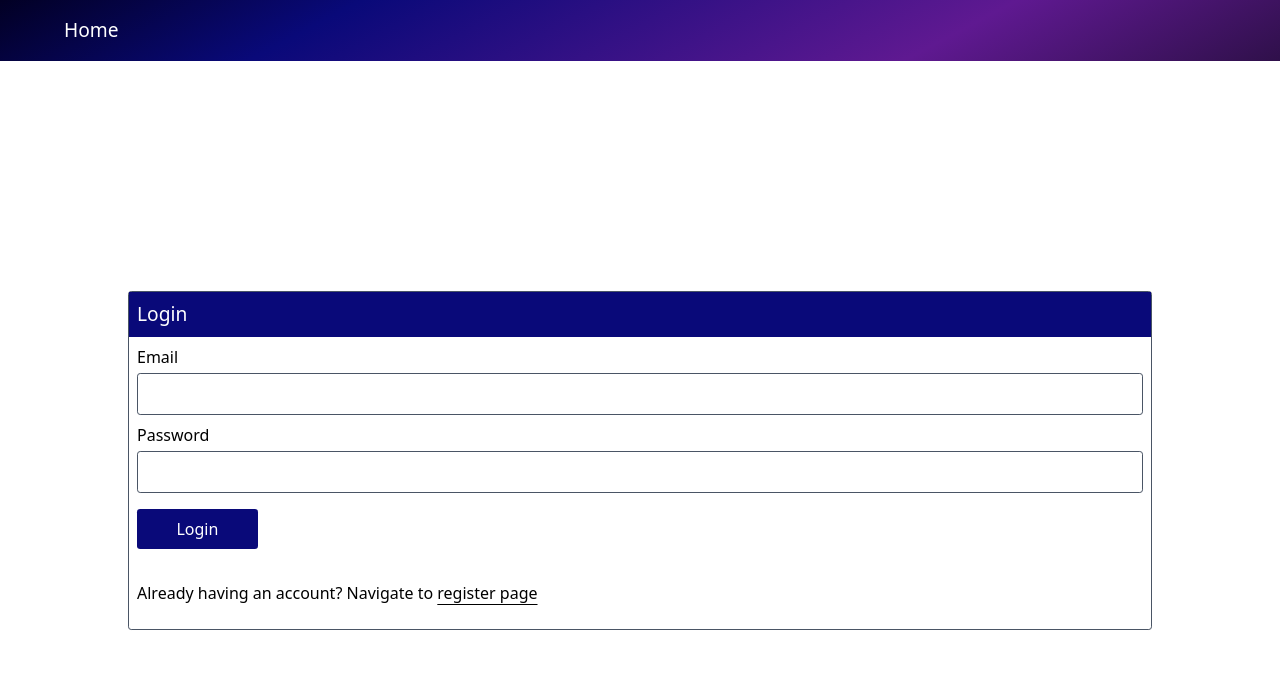
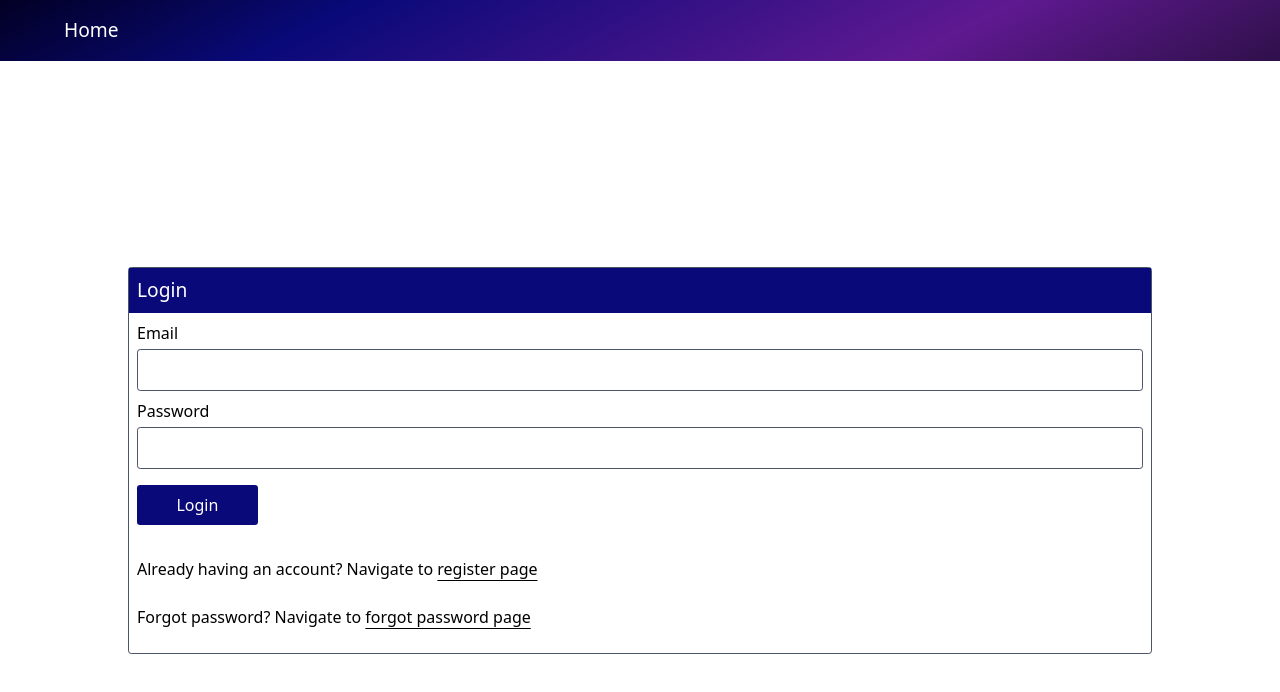
Before and after one commit to yan-nick-91/ReExpense, a React (Vite) app in the folder client/: page /login in a window 1280 px wide. Shown: the top 692 px of the page. Built offline with nearby package versions, Linux system fonts and the light colour scheme; no server answers.

Commit message:
Add doc.title in useEffect to display page title

```diff
--- a/client/src/app/view/components/auth/LoginComponent.tsx
+++ b/client/src/app/view/components/auth/LoginComponent.tsx
@@ -31,6 +31,10 @@ export default function LoginComponent() {
   });
 
   const [errors, setErrors] = useState<ErrorState>({});
+
+  useEffect(() => {
+    document.title = 'ReExpense | Login'
+  })
 
   useEffect(() => {
     if (isAuthenticated) navigate('/');
@@ -131,6 +135,17 @@ export default function LoginComponent() {
             </NavLink>
           </p>
         </div>
+        <div className='my-6 pl-2'>
+          <p>
+            Forgot password? Navigate to{' '}
+            <NavLink
+              to={`/forgot/password`}
+              className={'underline underline-offset-5'}
+            >
+              forgot password page
+            </NavLink>
+          </p>
+        </div>
       </div>
     </div>
   );
--- a/client/src/app/view/components/auth/RegisterComponent.tsx
+++ b/client/src/app/view/components/auth/RegisterComponent.tsx
@@ -5,9 +5,7 @@ import { registerController } from '../../../controllers/authController';
 
 import AuthContainer from '../../UI/FormContainer';
 import Button from '../../UI/Button';
-import {
-  validationResult
-} from '../../../validations/globalValidation';
+import { validationResult } from '../../../validations/globalValidation';
 import { NavLink, useNavigate } from 'react-router-dom';
 import { verifyConfirmedPasswordInputField } from '../../../validations/authValidation';
 
@@ -40,6 +38,10 @@ export default function RegisterComponent() {
   const [errors, setErrors] = useState<ErrorState>({});
 
   useEffect(() => {
+    document.title = 'ReExpense | Register';
+  });
+
+  useEffect(() => {
     if (isAuthenticated) navigate('/');
   }, [isAuthenticated, navigate]);
 
@@ -58,7 +60,10 @@ export default function RegisterComponent() {
     console.log('clicked');
 
     const emailResult = validationResult(form.email, 'Email is required');
-    const passwordResult = validationResult(form.password, 'Password is required');
+    const passwordResult = validationResult(
+      form.password,
+      'Password is required',
+    );
     const confirmPasswordResult = verifyConfirmedPasswordInputField(
       form.password,
       form.confirmPassword,
--- a/client/src/app/view/components/home/HomeComponent.tsx
+++ b/client/src/app/view/components/home/HomeComponent.tsx
@@ -1,6 +1,11 @@
+import { useEffect } from 'react';
 import Button from '../../UI/Button';
 
 export default function HomeComponent() {
+  useEffect(() => {
+    document.title = 'ReExpense'
+  })
+
   return (
     <div className='flex items-center justify-center h-screen'>
       <div className='border border-gray-600 w-[80%] rounded-[0.2rem]'>
```
